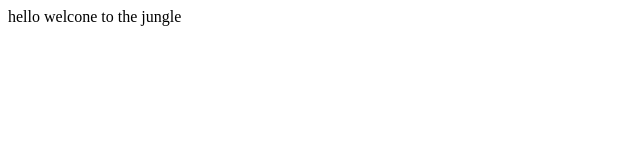
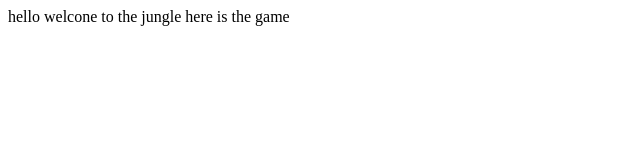
Before and after one commit to YashChothe/HTMLConcepts, a plain HTML site: page index.html in a window 1280 px wide. Shown: the whole page, without its empty margins (0-640 px from the left). Drawn offline with Linux system fonts and the light colour scheme.

Commit message:
Update index.html

```diff
--- a/index.html
+++ b/index.html
@@ -7,5 +7,6 @@
 </head>
 <body>
     hello welcone to the jungle
+    here is the game
 </body>
 </html>
```
